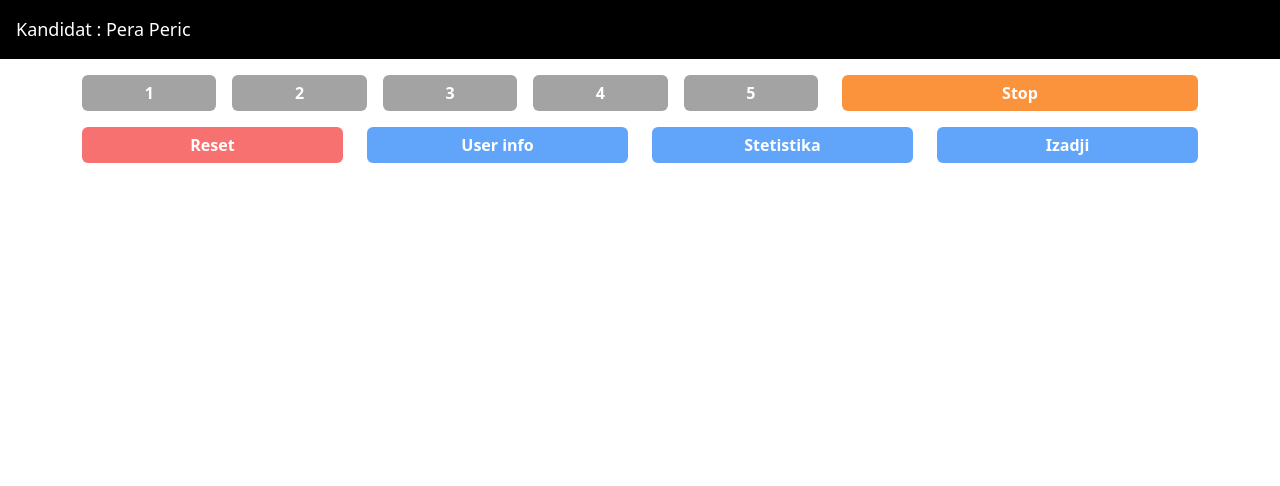
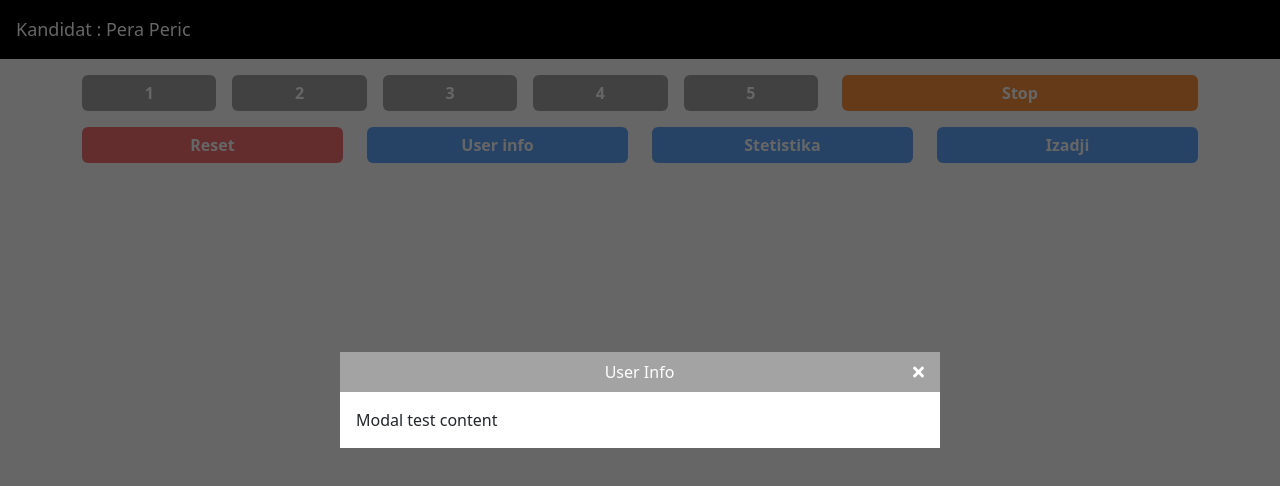
Before and after one commit to stefankrstic/test-l-1.4-halcom_stefan-krstic, a React (Create React App) app: page /test in a window 1280 px wide. Shown: the top 486 px of the page. Built offline with nearby package versions, Linux system fonts and the light colour scheme.

Commit message:
Modal component

```diff
--- /dev/null
+++ b/src/components/Modal.scss
@@ -0,0 +1,72 @@
+@import '~bootstrap/scss/bootstrap';
+
+.Modal {
+    .backdrop {
+        background-color: black;
+        position: fixed;
+        top: 0;
+        left: 0;
+        width: 100%;
+        height: 100%;
+        opacity: 0.6;
+        z-index: 10;
+    }
+
+    .wrapper {
+        position: fixed;
+        top: 0;
+        left: 0;
+        width: 100%;
+        height: 100%;
+        display: flex;
+        align-items: center;
+        justify-content: center;
+        z-index: 20;
+    }
+
+    .body {
+        background-color: #e5e5e5;
+        width: 100%;
+        height: 100%;
+    }
+
+    @include media-breakpoint-up(sm) {
+        .body {
+            background-color: white;
+            width: 600px;
+            height: auto;
+        }
+    }
+
+    .header {
+        background-color: #a3a3a3;
+        padding: 8px 16px;
+        color: white;
+        text-align: center;
+        display: flex;
+        justify-content: space-between;
+        align-items: center;
+
+        .icon.chevron {
+            visibility: visible;
+        }
+
+        .icon.times {
+            visibility: hidden;
+        }
+
+        @include media-breakpoint-up(sm) {
+            .icon.chevron {
+                visibility: hidden;
+            }
+
+            .icon.times {
+                visibility: visible;
+            }
+        }
+    }
+
+    .content {
+        padding: 16px;
+    }
+}
--- /dev/null
+++ b/src/components/Modal.tsx
@@ -0,0 +1,41 @@
+import { faChevronLeft, faTimes } from '@fortawesome/free-solid-svg-icons';
+import { FontAwesomeIcon } from '@fortawesome/react-fontawesome';
+import React, { ReactNode } from 'react';
+import './Modal.scss';
+
+interface ModalProps {
+    open: boolean;
+    title: string;
+    onClose?: () => void;
+    children: ReactNode;
+}
+
+export const Modal = ({ open, title, children }: ModalProps) => {
+    if (!open) {
+        return null;
+    }
+
+    return (
+        <div className="Modal">
+            <div className="backdrop" />
+
+            <div className="wrapper">
+                <div className="body">
+                    <div className="header">
+                        <div className="icon chevron" role="button">
+                            <FontAwesomeIcon icon={faChevronLeft} />
+                        </div>
+
+                        {title}
+
+                        <div className="icon times" role="button">
+                            <FontAwesomeIcon icon={faTimes} />
+                        </div>
+                    </div>
+
+                    <div className="content">{children}</div>
+                </div>
+            </div>
+        </div>
+    );
+};
--- a/src/pages/TestPage.tsx
+++ b/src/pages/TestPage.tsx
@@ -3,6 +3,7 @@ import { BaseButton } from "../components/BaseButton";
 import './TestPage.scss'
 import { Row, Col, Container } from 'react-bootstrap';
 import { Header } from "../components/Header";
+import { Modal } from '../components/Modal';
 
 export const TestPage = () => {
     return (
@@ -39,6 +40,10 @@ export const TestPage = () => {
          </Row>
 
         </Container>
+
+        <Modal open={true} title="User Info">
+                Modal test content
+            </Modal>
         </div>
     )
 }
```
